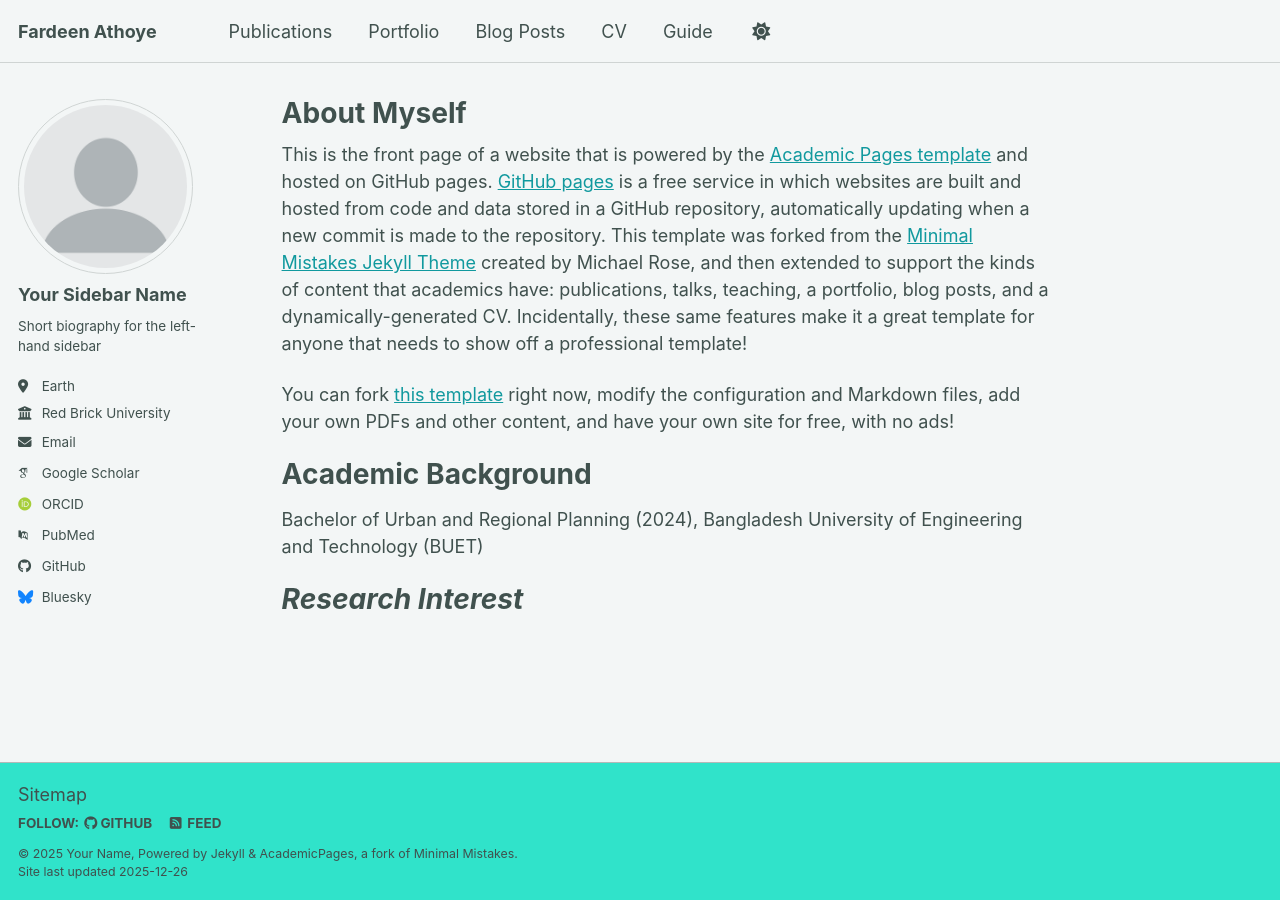
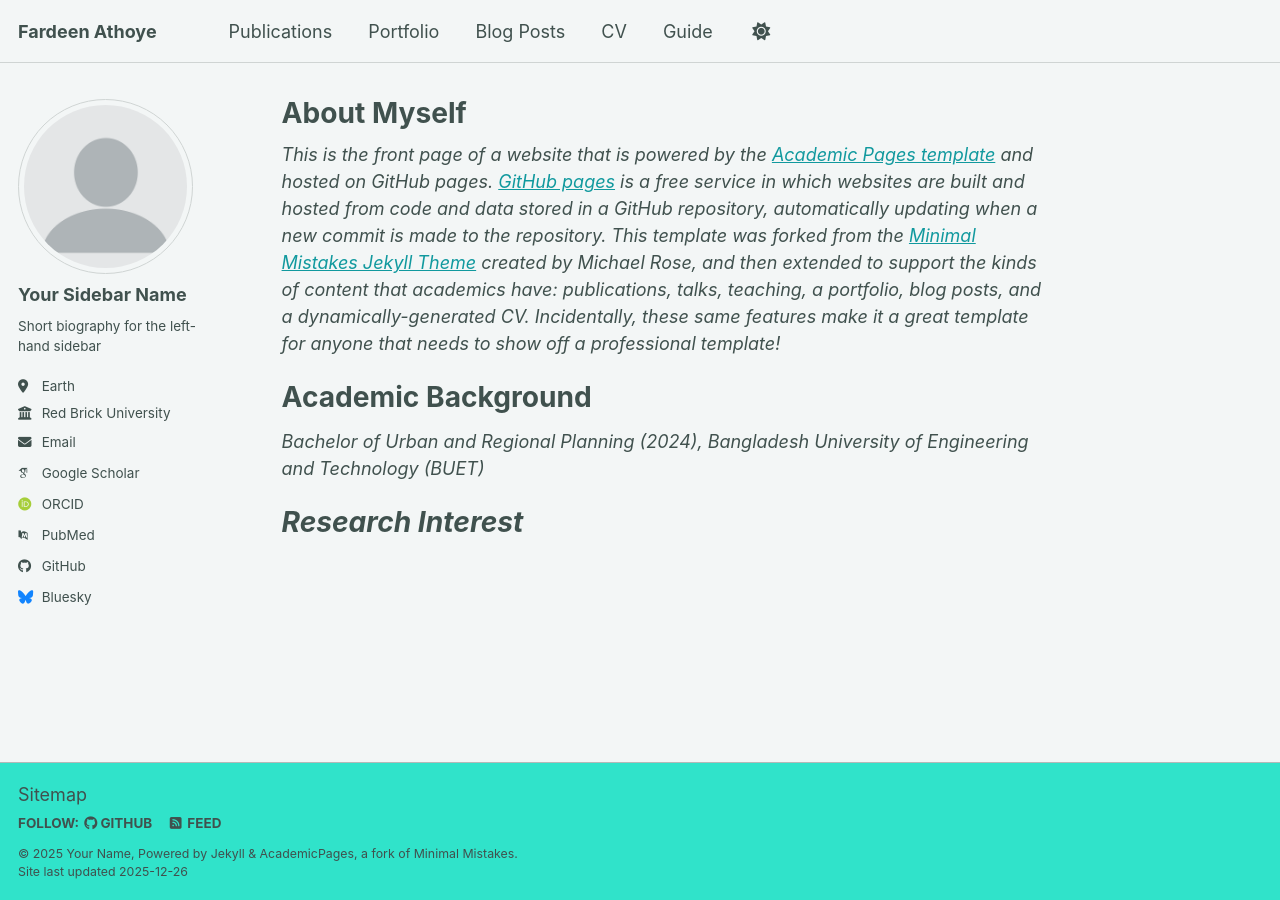
Before and after one commit to athoye-fardeen/athoye-fardeen.github.io, a Jekyll site: the page built from _pages/about.md, in a window 1280 px wide. Built offline with Jekyll 4.4.1, drawn with Linux system fonts in a browser that asks for light colours; some web fonts are replaced; a script bundle is joined from its source files by our own code; library files that are not in the unit come from our copies.

Commit message:
Format text in about.md for consistency

```diff
--- a/_pages/about.md
+++ b/_pages/about.md
@@ -7,13 +7,11 @@
   - /about.html
 ---
 
-This is the front page of a website that is powered by the [Academic Pages template](https://github.com/academicpages/academicpages.github.io) and hosted on GitHub pages. [GitHub pages](https://pages.github.com) is a free service in which websites are built and hosted from code and data stored in a GitHub repository, automatically updating when a new commit is made to the repository. This template was forked from the [Minimal Mistakes Jekyll Theme](https://mmistakes.github.io/minimal-mistakes/) created by Michael Rose, and then extended to support the kinds of content that academics have: publications, talks, teaching, a portfolio, blog posts, and a dynamically-generated CV. Incidentally, these same features make it a great template for anyone that needs to show off a professional template!
-
- You can fork [this template](https://github.com/academicpages/academicpages.github.io) right now, modify the configuration and Markdown files, add your own PDFs and other content, and have your own site for free, with no ads!
+*This is the front page of a website that is powered by the [Academic Pages template](https://github.com/academicpages/academicpages.github.io) and hosted on GitHub pages. [GitHub pages](https://pages.github.com) is a free service in which websites are built and hosted from code and data stored in a GitHub repository, automatically updating when a new commit is made to the repository. This template was forked from the [Minimal Mistakes Jekyll Theme](https://mmistakes.github.io/minimal-mistakes/) created by Michael Rose, and then extended to support the kinds of content that academics have: publications, talks, teaching, a portfolio, blog posts, and a dynamically-generated CV. Incidentally, these same features make it a great template for anyone that needs to show off a professional template!*
 
 Academic Background
 ======
-Bachelor of Urban and Regional Planning (2024), Bangladesh University of Engineering and Technology (BUET)
+*Bachelor of Urban and Regional Planning (2024), Bangladesh University of Engineering and Technology (BUET)*
 
 ***Research Interest***
 ======
```
